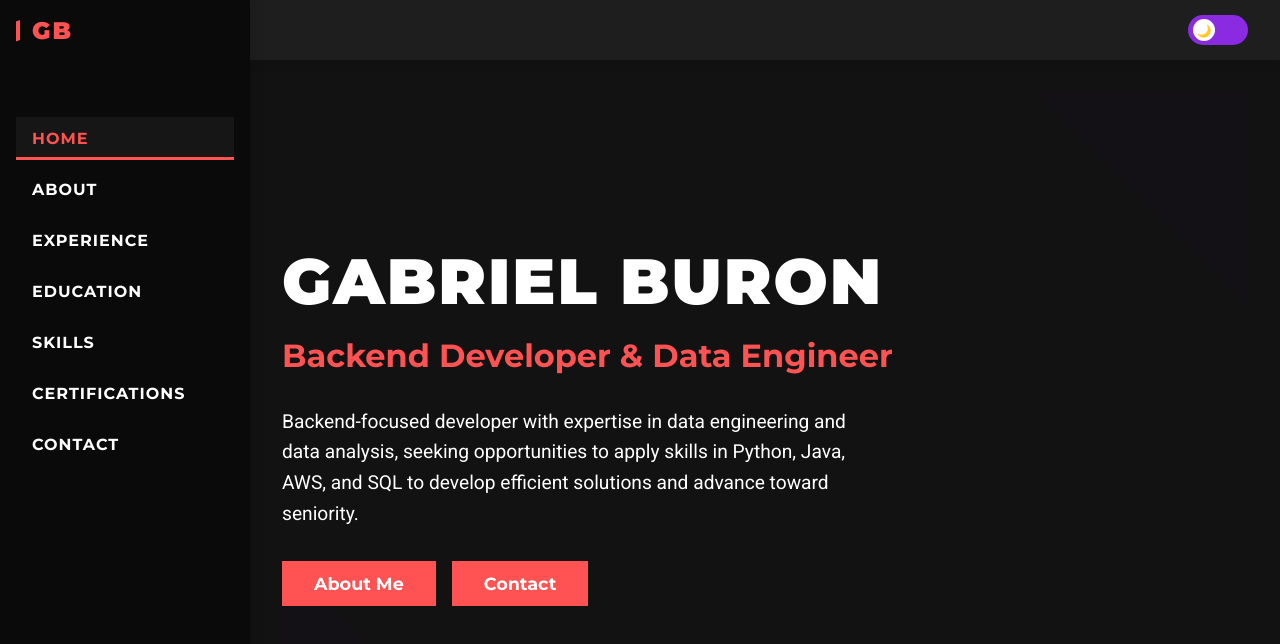
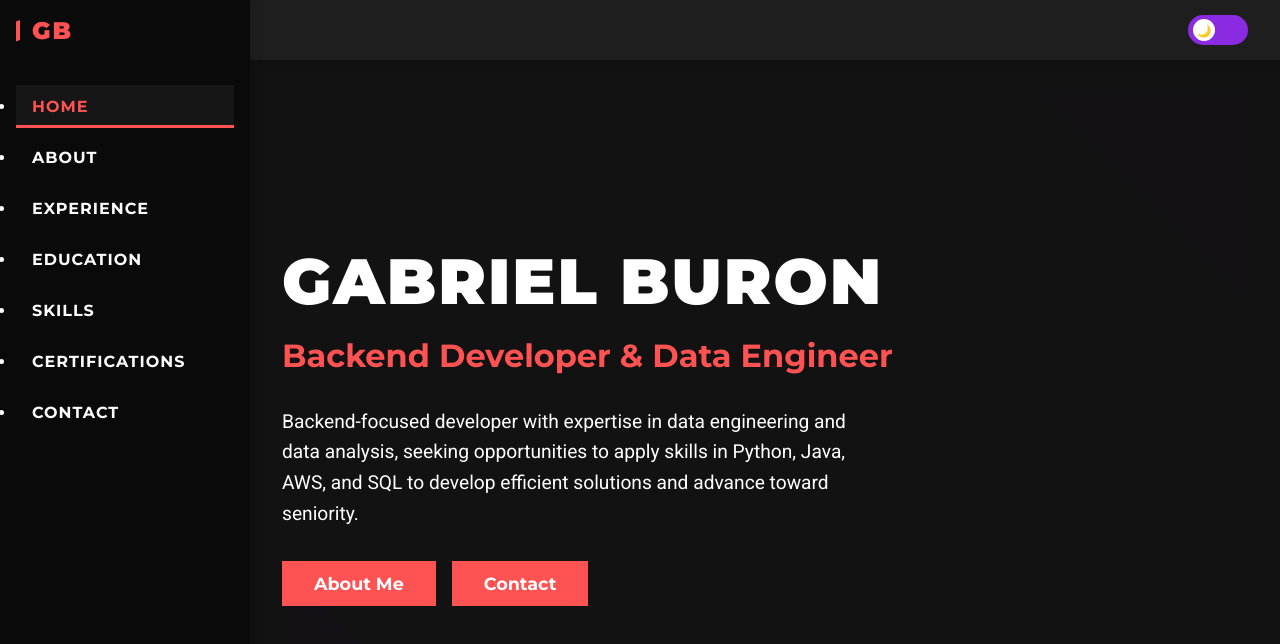
Before and after one commit to YuzuruTK/Portifolio-Project, a React (Vite) app: page / in a window 1280 px wide. Shown: the top 644 px of the page. Built offline with nearby package versions, Linux system fonts and the light colour scheme.

Commit message:
Now portifolio is responsive to screen size

```diff
--- a/src/components/common/Navigation.jsx
+++ b/src/components/common/Navigation.jsx
@@ -1,10 +1,10 @@
-import { useState } from 'react';
+import { useState, useEffect } from 'react';
 import { NavLink } from 'react-router-dom';
 import { motion } from 'framer-motion';
 import styled from 'styled-components';
 import { useTheme } from '../../contexts/ThemeContext';
 
-const NavContainer = styled.nav`
+const NavContainer = styled(motion.nav)`
   display: flex;
   flex-direction: column;
   background-color: var(--nav-bg);
@@ -20,14 +20,11 @@ const NavContainer = styled.nav`
 
   @media (max-width: 768px) {
     width: 100%;
-        height: auto;
-        position: ${props => props.$isOpen ? 'fixed' : 'relative'};
-        transform: ${props => props.$isOpen ? 'translateX(0)' : 'translateX(-100%)'};
-        transition: transform 0.3s ease;
   }
 `;
 
-const NavList = styled.ul`
+
+const NavList = styled.ul`useEffect(() => {
     list-style: none;
     padding: 0;
     margin: 2rem 0;
@@ -133,9 +130,32 @@ const Overlay = styled.div`
     z-index: 99;
 `;
 
+function useWindowSize() {
+  const [size, setSize] = useState({
+    width: window.innerWidth,
+    height: window.innerHeight,
+  });
+
+  useEffect(() => {
+    function handleResize() {
+      setSize({
+        width: window.innerWidth,
+        height: window.innerHeight,
+      });
+    }
+    window.addEventListener('resize', handleResize);
+    return () => window.removeEventListener('resize', handleResize);
+  }, []);
+
+  return size;
+}
+
 const Navigation = () => {
     const { colors } = useTheme();
     const [isOpen, setIsOpen] = useState(false);
+
+    const { width } = useWindowSize();
+    const isMobile = width <= 768;
 
     const toggleMenu = () => {
         setIsOpen(!isOpen);
@@ -145,18 +165,6 @@ const Navigation = () => {
         setIsOpen(false);
     };
 
-    const navVariants = {
-        hidden: { x: -250 },
-        visible: {
-            x: 0,
-            transition: {
-                type: "spring",
-                stiffness: 400,
-                damping: 40
-            }
-        }
-    };
-
     return (
         <>
             <MobileMenuButton onClick={toggleMenu}>
@@ -164,13 +172,11 @@ const Navigation = () => {
             </MobileMenuButton>
 
             <Overlay $isOpen={isOpen} onClick={closeMenu} />
-
-            <motion.div
-                initial="hidden"
-                animate="visible"
-                variants={navVariants}
+            <NavContainer
+                initial={{ x: isMobile ? '-100%' : '0%' }}
+                animate={{ x: isMobile ? (isOpen ? '0%' : '-100%') : '0%' }}
+                transition={{ type: 'spring', stiffness: 400, damping: 40 }}
             >
-                <NavContainer $isOpen={isOpen}>
                 <Logo>GB</Logo>
                 <NavList>
                     <NavItem>
@@ -196,7 +202,6 @@ const Navigation = () => {
                     </NavItem>
                 </NavList>
             </NavContainer>
-            </motion.div>
         </>
     );
 };
```
Lines whose indentation alone changed are shown as unchanged.
